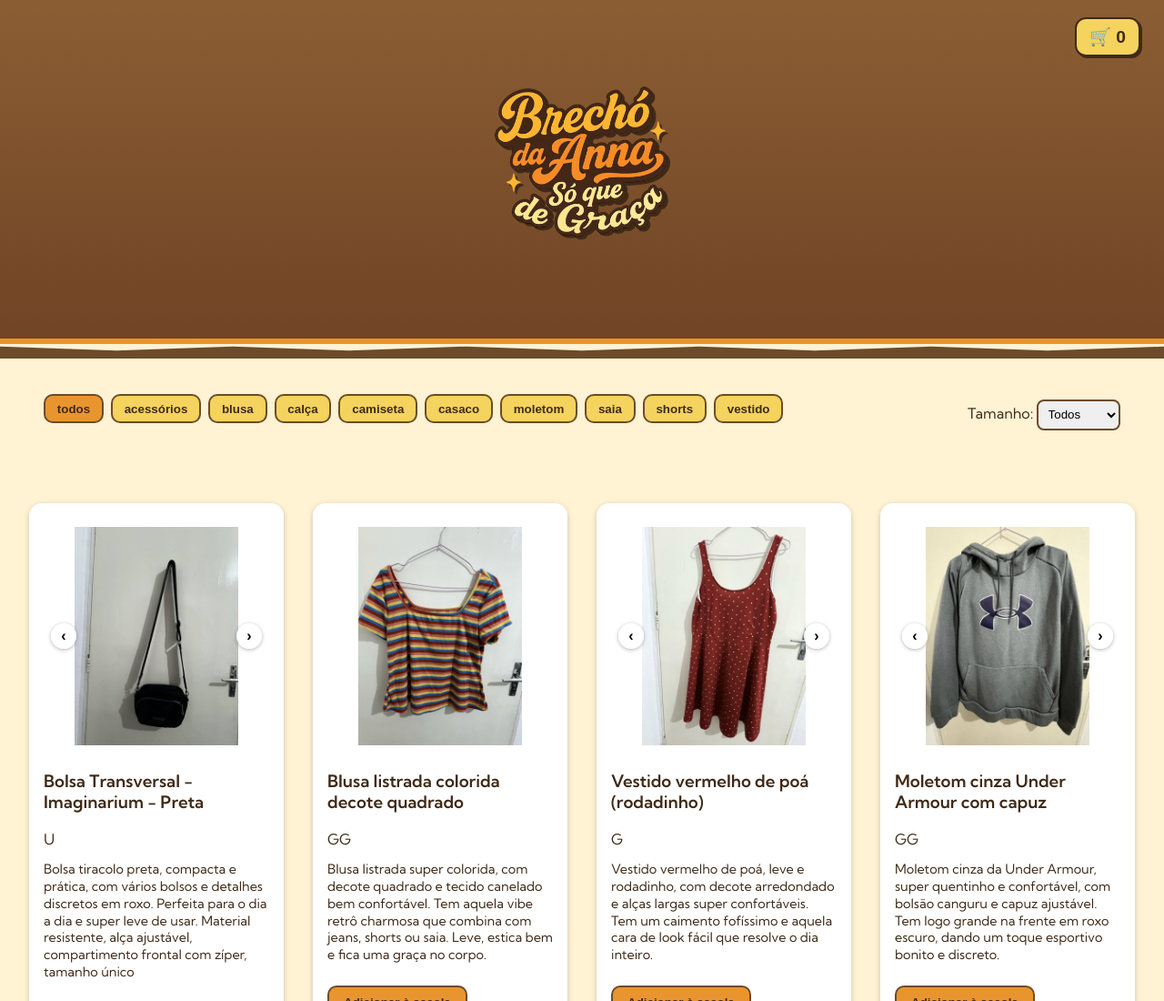
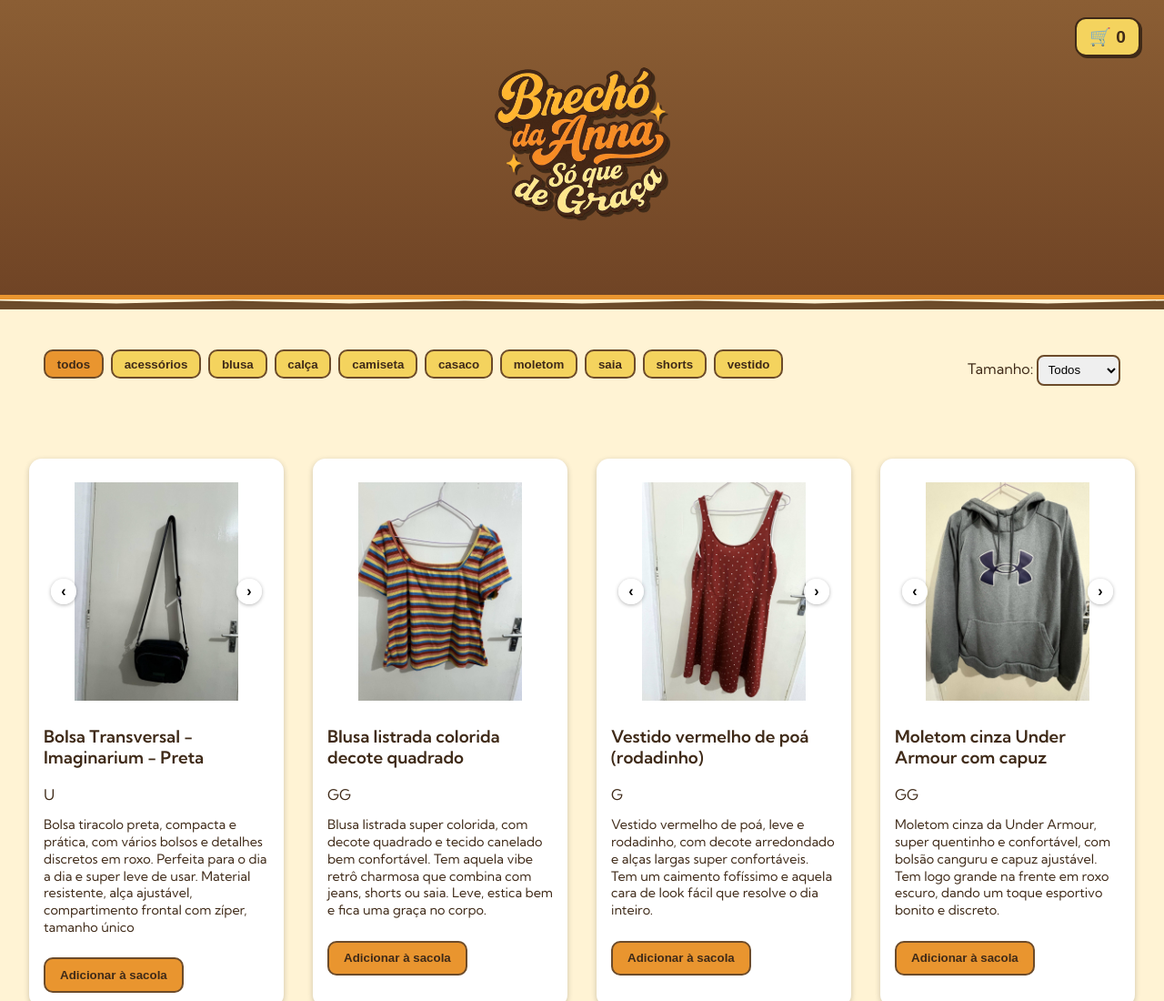
Before and after one commit to accsn/guardaroupa, a plain HTML site: page index.html in a window 1280 px wide. Shown: the top 1100 px of the page at 91% size. Drawn offline with Linux system fonts and the light colour scheme; a web font is replaced by a local one.

Commit message:
Update style.css

```diff
--- a/style.css
+++ b/style.css
@@ -18,41 +18,29 @@ body {
 header {
   background: linear-gradient(to bottom, #8b5e34, #704425);
   color: var(--cream);
-  padding: 3rem 2rem 4rem;
+  padding: 1.7rem 2rem 2.3rem;  /* reduced significantly */
   text-align: center;
   position: relative;
-  border-bottom: 6px solid var(--orange);
+  border-bottom: 5px solid var(--orange);
 }
 
 /* Wavy effect */
 header::after {
   content: "";
   position: absolute;
-  bottom: -22px;
+  bottom: -16px;  /* moved up */
   left: 0;
   width: 100%;
-  height: 22px;
-
-  /* same brown as page background */
+  height: 16px;   /* smaller wave */
   background: var(--brown);
-
-  /* the magic shape */
   clip-path: polygon(
-    0 40%,
-    10% 60%,
-    20% 40%,
-    30% 60%,
-    40% 40%,
-    50% 60%,
-    60% 40%,
-    70% 60%,
-    80% 40%,
-    90% 60%,
-    100% 40%,
-    100% 100%,
-    0 100%
+    0 40%, 10% 60%, 20% 40%, 30% 60%,
+    40% 40%, 50% 60%, 60% 40%,
+    70% 60%, 80% 40%, 90% 60%,
+    100% 40%, 100% 100%, 0 100%
   );
 }
+
 
 header h1 {
   font-family: "Cooper Black", serif;
```
